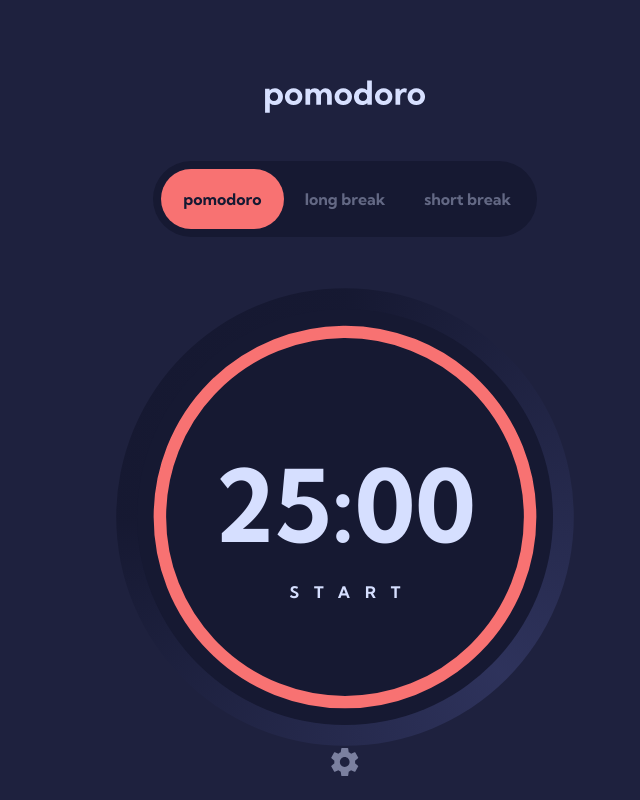
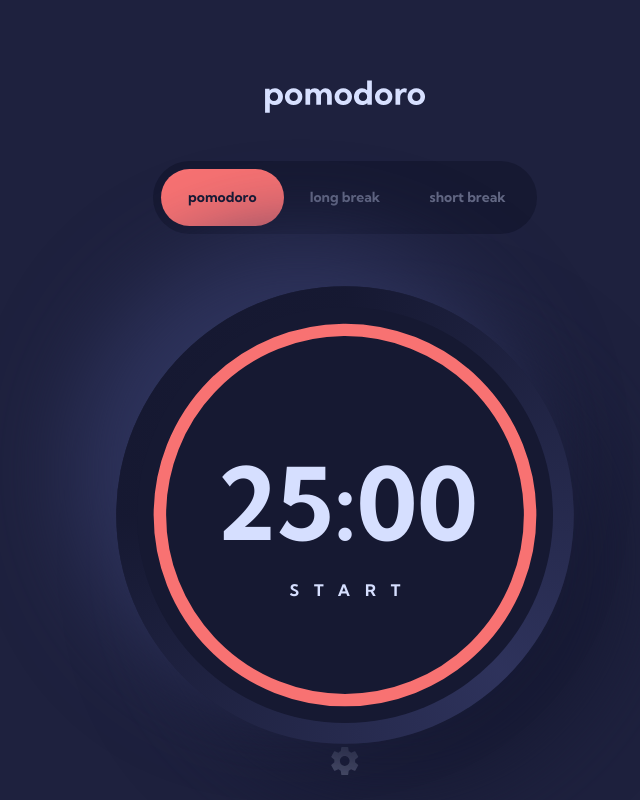
Before and after one commit to MathiasHun1/FEM-pomodoro, a React (Vite) app: page / in a window 1280 px wide. Shown: the whole page, without its empty margins (295-935 px from the left). Built offline with nearby package versions, Linux system fonts and the light colour scheme.

Commit message:
created shadow effects and fixed jumping-clock bug

```diff
--- a/src/App.jsx
+++ b/src/App.jsx
@@ -47,7 +47,7 @@ function App() {
           minutes = Math.floor(remaining / (60 * 1000)).toString();
           seconds = Math.ceil((remaining % 60000) / 1000).toString();
           setMinutesLeft(minutes);
-          setSecondsLeft(seconds);
+          setSecondsLeft(seconds === '60' ? '0' : seconds);
         } else {
           setMinutesLeft('0');
           setSecondsLeft('0');
--- a/src/App.scss
+++ b/src/App.scss
@@ -41,6 +41,7 @@ body {
 }
 
 .header__controls > button {
+  font-size: var(--fs-XXS);
   background-color: transparent;
   color: var(--clr-blue-light);
   opacity: 0.4;
@@ -68,17 +69,23 @@ body {
 }
 
 .display-wrapper:before {
+  --shadow-light: hsl(234, 33%, 27%);
+  --shadow-dark: hsl(235, 49%, 8%);
+
   position: absolute;
   content: '';
   inset: 0;
   background-image: conic-gradient(
     from -90deg,
     var(--clr-blue-dark) 25%,
-    hsl(234, 33%, 27%),
+    var(--shadow-light),
     var(--clr-blue-dark)
   );
   border-radius: 50%;
   transform: scale(1.1);
+
+  box-shadow: -40px -40px 80px var(--shadow-light),
+    40px 40px 80px var(--clr-blue-dark);
 }
 
 .display {
@@ -93,12 +100,27 @@ body {
   position: relative;
 }
 
-.display__clock-wrapper {
-  width: 80%;
+.display__clock {
+  text-align: center;
 }
 
-.display__clock {
-  text-align: center;
+.display__clock > p {
+  width: min-content;
+  position: relative;
+  margin-inline: auto;
+
+  span {
+    display: inline-block;
+    position: absolute;
+  }
+}
+
+.display__clock .minute {
+  left: 0;
+  transform: translateX(-100%);
+}
+
+.display__clock.second {
 }
 
 .display__clock-control-button {
--- a/src/components/Display.jsx
+++ b/src/components/Display.jsx
@@ -18,10 +18,16 @@ const Display = ({
 
   return (
     <div className="display">
-      <div className="display__clock-wrapper">
-        <p className="display__clock">
-          {minutesLeft.toString().padStart(2, 0)}:
+      <div className="display__clock">
+        <p>
+          <span className="minute">
+            {minutesLeft.toString().padStart(2, 0)}
+          </span>
+          :
+          <span className="second">
             {secondsLeft.toString().padStart(2, 0)}
+          </span>
+        </p>
         <button
           className={`display__clock-control-button ${
             clockState === 'stopped' ? 'visible' : ''
@@ -54,7 +60,6 @@ const Display = ({
         >
           restart
         </button>
-        </p>
       </div>
       <svg
         className="progress-bar-svg"
--- a/src/components/SettingsForm.jsx
+++ b/src/components/SettingsForm.jsx
@@ -12,8 +12,8 @@ const SettingsForm = ({
   const [pompdoroInput, setPomodoroImput] = useState(25);
   const [longBreakInput, setLongBrakInput] = useState(15);
   const [shortBreakInput, setShortBreakInput] = useState(5);
-  const [fontModeInput, setFontModeInput] = useState(FONTS.sans);
-  const [colorModeInput, setColorModeInput] = useState(COLORS.red);
+  const [fontModeInput, setFontModeInput] = useState(fontMode);
+  const [colorModeInput, setColorModeInput] = useState(colorMode);
 
   const handleSubmit = (e) => {
     e.preventDefault();
--- a/src/styles/_globals.scss
+++ b/src/styles/_globals.scss
@@ -23,6 +23,10 @@ body,
   --ff-sans: 'Kumbh Sans';
   --ff-mono: 'Space Mono';
   --ff-roboto: 'Roboto Slab';
+
+  @media (min-width: $breakpoint-small) {
+    --fs-XXS: calc(14rem / 16);
+  }
 }
 
 .wrapper {
```
Lines whose indentation alone changed are shown as unchanged.
